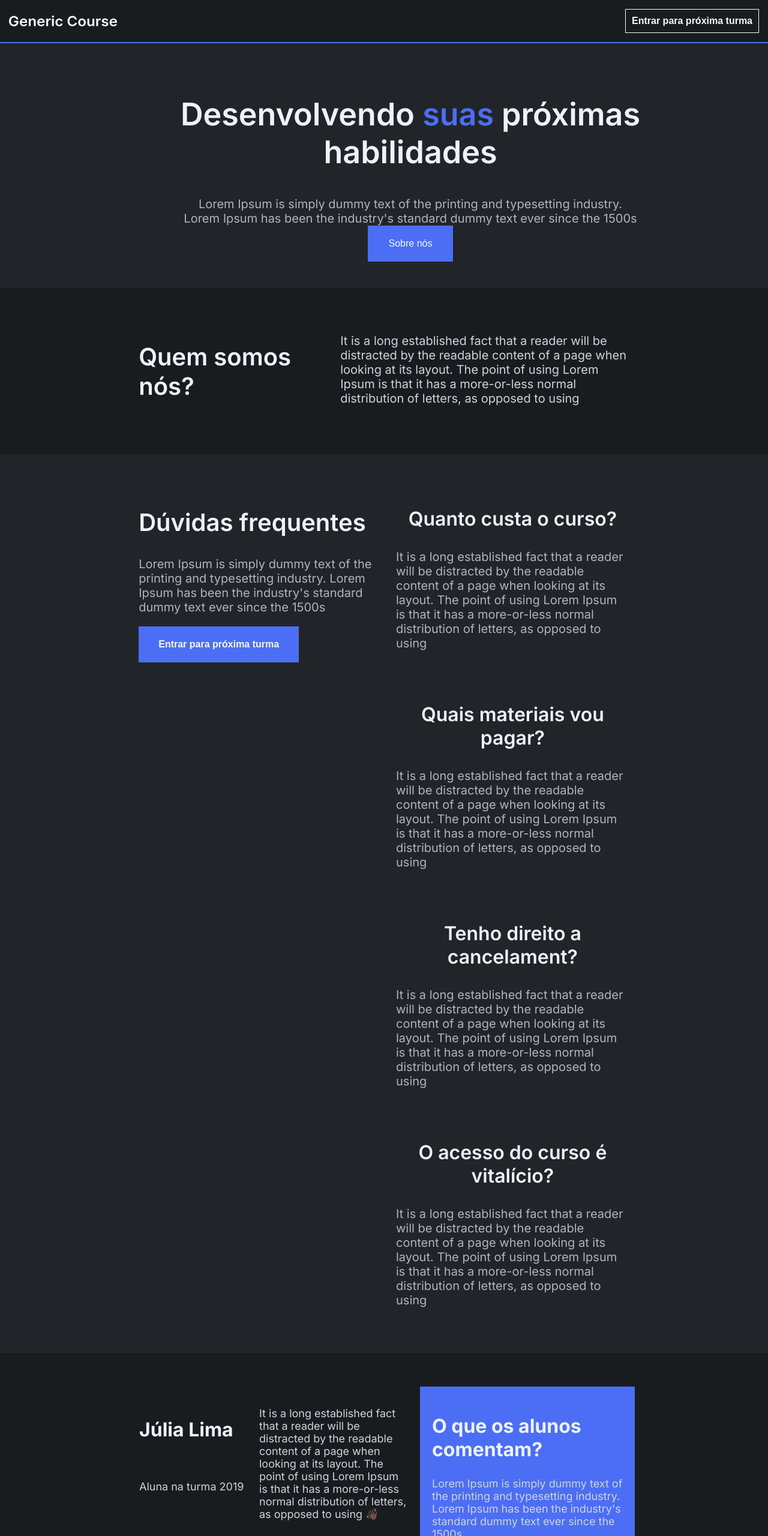
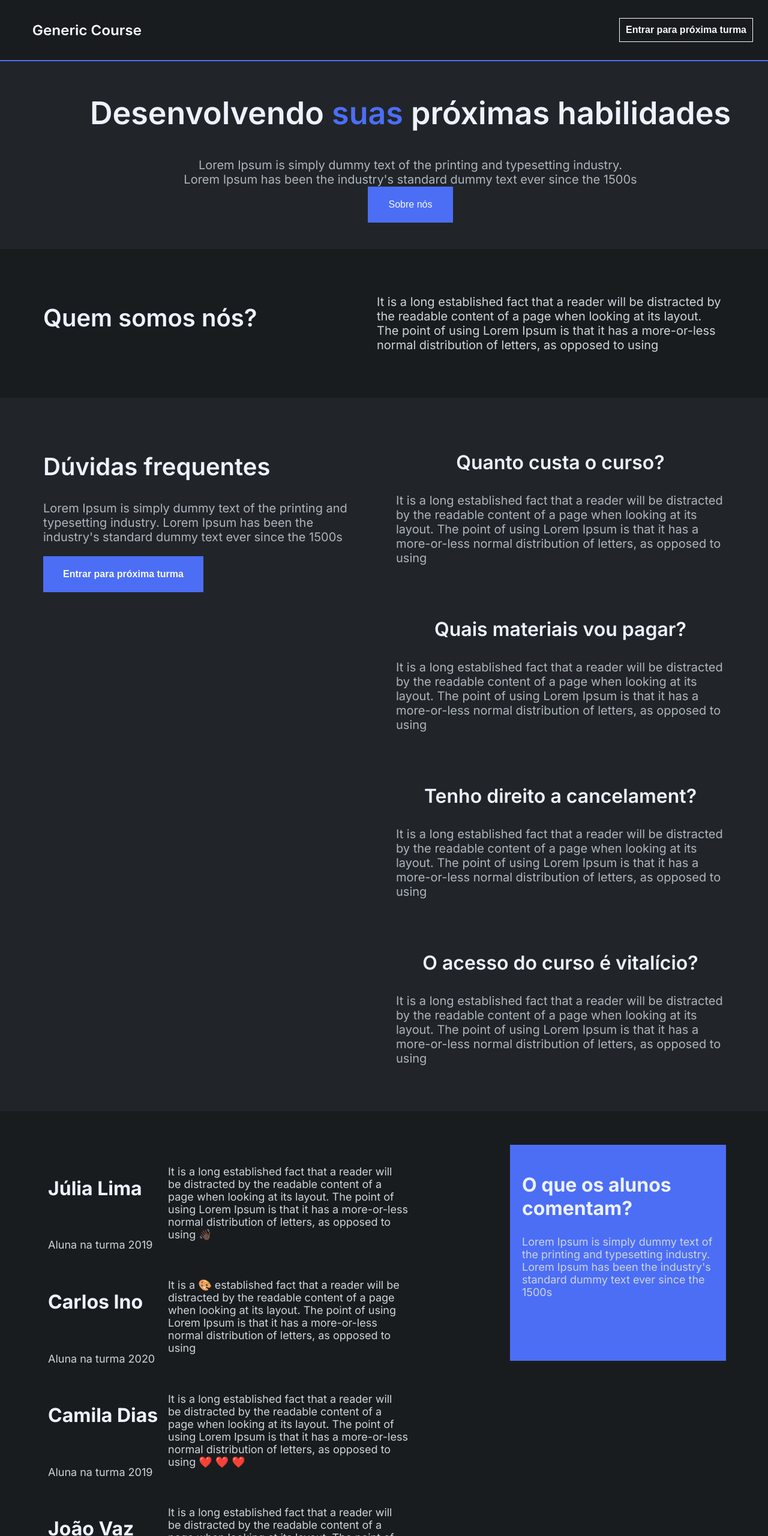
Before and after one commit to Carlinha27/site-institucional-generico, a plain HTML site: page index.html in a window 1280 px wide. Shown: the top 2560 px of the page at 60% size. Drawn offline with Linux system fonts and the light colour scheme.

Commit message:
"Tarefa 2 concluida"

```diff
--- a/index.html
+++ b/index.html
@@ -2,19 +2,21 @@
 <html lang="en">
   <head>
     <meta charset="UTF-8" />
-    <meta name="viewport" content="width=>, initial-scale=1.0" />
+    <meta name="viewport" content="width=device-width, initial-scale=1.0" />
     <title>Document</title>
     <link rel="stylesheet" href="styles/index.css" />
     <link rel="stylesheet" href="styles/globalStyle.css" />
   </head>
   <body>
     <header class="topo">
+      <div class="container topo__container">
       <img src="src\assets\logo.svg" class="logo" />
-      <button class="topo-entrar">Entrar para próxima turma</button>
+      <button class="topo__button">Entrar para próxima turma</button>
     </header>
+    </div>
     <main>
       <section class="prox-habilidades">
-        <div class="limite">
+        <div class="container">
           <h1>Desenvolvendo <span>suas </span> próximas habilidades</h1>
           <p>
             Lorem Ipsum is simply dummy text of the printing and typesetting
@@ -26,7 +28,7 @@
       </section>
 
       <section class="quem-somos">
-        <div class="limite flex">
+        <div class="container flex">
           <h2>Quem somos nós?</h2>
           <p>
             It is a long established fact that a reader will be distracted by
@@ -38,18 +40,20 @@
       </section>
 
       <section class="faq">
-        <div class="limite flex-between">
-          <div class="coluna-esquerda">
+        <div class="container flex-between">
+          <div class="faq-esquerda">
             <h2>Dúvidas frequentes</h2>
             <p>
               Lorem Ipsum is simply dummy text of the printing and typesetting
               industry. Lorem Ipsum has been the industry's standard dummy text
               ever since the 1500s
             </p>
-            <button class="faq-entrar">Entrar para próxima turma</button>
+            <button class="faq__esquerda--entrar">
+              Entrar para próxima turma
+            </button>
           </div>
 
-          <div class="coluna-direita">
+          <div class="faq-direita">
             <article>
               <h3>Quanto custa o curso?</h3>
               <p>
@@ -90,8 +94,8 @@
         </div>
       </section>
       <section class="comentarios">
-        <div class="limite flex-between">
-          <div class="comentarios-coluna-direita">
+        <div class="container flex-between">
+          <div class="comentarios__direita">
             <h2>O que os alunos comentam?</h2>
             <p>
               Lorem Ipsum is simply dummy text of the printing and typesetting
@@ -99,9 +103,9 @@
               ever since the 1500s
             </p>
           </div>
-          <ul class="comentarios-coluna-esquerda">
+          <ul class="comentarios__esquerda">
             <li>
-              <div class="nome-turma">
+              <div class="comentarios__nome-turma">
                 <h2>Júlia Lima</h2>
                 <p class="turma">Aluna na turma 2019</p>
               </div>
@@ -114,7 +118,7 @@
               </p>
             </li>
             <li>
-              <div class="nome-turma">
+              <div class="comentarios__nome-turma">
                 <h2>Carlos Ino</h2>
                 <p class="turma">Aluna na turma 2020</p>
               </div>
@@ -127,7 +131,7 @@
               </p>
             </li>
             <li>
-              <div class="nome-turma">
+              <div class="comentarios__nome-turma">
                 <h2>Camila Dias</h2>
                 <p class="turma">Aluna na turma 2019</p>
               </div>
@@ -140,7 +144,7 @@
               </p>
             </li>
             <li>
-              <div class="nome-turma">
+              <div class="comentarios__nome-turma">
                 <h2>João Vaz</h2>
                 <p class="turma">Aluna na turma 2019</p>
               </div>
@@ -154,7 +158,7 @@
             </li>
 
             <li>
-              <div class="nome-turma">
+              <div class="comentarios__nome-turma">
                 <h2>Gio Oliveira</h2>
                 <p class="turma">Aluna na turma 2019</p>
               </div>
--- a/styles/globalStyle.css
+++ b/styles/globalStyle.css
@@ -28,4 +28,5 @@ html {
 body {
   width: 100%;
   margin: 0 auto;
+  overflow-x: hidden;
 }
--- a/styles/index.css
+++ b/styles/index.css
@@ -1,15 +1,24 @@
 .topo {
   background-color: var(--cor-bg1);
+  border-bottom: solid 2px var(--cor-botao);
+  position: fixed;
+  top: 0;
+  left: 0;
+  width: 100%;
+  height: 70px;
+  z-index: 1000;
   padding: 15px;
   display: flex;
   justify-content: space-between;
   align-items: center;
-  border-bottom: solid 2px var(--cor-botao);
+}
+main {
+  padding-top: 70px;
 }
 .logo {
   width: 180px;
 }
-.topo-entrar {
+.topo__button {
   font-size: var(--tamanho-texto4);
   font-weight: var(--texto-bold);
   padding: 10px;
@@ -17,9 +26,17 @@
   background-color: var(--cor-bg1);
   border: 1px solid var(--cor-acento2);
 }
-.limite {
-  width: 70%;
+.topo__container {
+  display: flex;
+  justify-content: space-between;
+  align-items: center;
+  padding: 15px 0;
+  width: 100%;
+}
+.container {
   max-width: 1200px;
+  width: 100%;
+  padding: 0 16px;
   margin: 0 auto;
 }
 .flex,
@@ -31,9 +48,7 @@
 .flex-between {
   align-items: flex-start;
 }
-span {
-  color: var(--cor-botao);
-}
+
 .prox-habilidades {
   padding: 44px;
   display: flex;
@@ -50,8 +65,12 @@ span {
   color: var(--cor-acento1);
   font-weight: var(--texto-bold);
 }
+span {
+  color: var(--cor-botao);
+}
 .prox-habilidades p {
-  width: 770px;
+  max-width: 770px;
+  width: 100%;
   font-size: var(--tamanho-texto1);
   color: var(--cor-texto1);
   margin: 0 auto;
@@ -111,22 +130,26 @@ span {
   border: solid 1px var(--cor-botao);
   font-weight: var(--texto-bold);
 }
-.coluna-direita {
-  width: 583px;
+.faq-direita {
+  max-width: 583px;
+  width: 100%;
   display: flex;
   flex-direction: column;
   gap: 35px;
   width: 50%;
 }
 
-.coluna-esquerda {
+.faq-esquerda {
   width: 50%;
+  position: sticky;
+  top: 5rem;
+  right: 2rem;
 }
 .comentarios {
   padding: 56px 0;
   background-color: var(--cor-bg1);
 }
-.comentarios .limite {
+.comentarios .container {
   display: flex;
   flex-direction: row-reverse;
   justify-content: space-between;
@@ -146,42 +169,45 @@ span {
   color: var(--cor-texto1);
   font-size: 16px;
 }
-.nome-turma {
+.comentarios__nome-turma {
   width: 180px;
   display: flex;
   flex-direction: column;
 }
-.nome-turma p {
+.comentarios__nome-turma p {
   font-size: 14px;
 }
 
-.nome-turma h2,
-.nome-turma .turma {
+.comentarios__nome-turma h2,
+.comentarios__nome-turma .turma {
   padding: 10px 0;
   white-space: nowrap; /*evita q titulo quebre, mantem nome e turma na mesma linha, cria menus horizontais sem qubra*/
 }
-.comentarios-coluna-esquerda {
+.comentarios__esquerda {
   max-width: 50%;
   display: flex;
   flex-direction: column;
 }
-.comentarios-coluna-esquerda li {
+.comentarios__esquerda li {
   display: flex;
   gap: 20px;
 }
-.comentarios-coluna-esquerda li p {
+.comentarios__esquerda li p {
   flex: 1;
   font-size: var(--tamanho-texto2);
   color: var(--cor-texto2);
 }
 
-.comentarios-coluna-direita {
+.comentarios__direita {
   background-color: var(--cor-botao);
   padding: 15px;
   width: 320px; /* largura fixa */
   height: 320px; /* mesma altura = quadrado*/
   padding: 20px;
   margin-right: 30px;
+  position: sticky;
+  top: 7rem;
+  right: 3rem;
 }
 footer {
   background-color: black;
```
